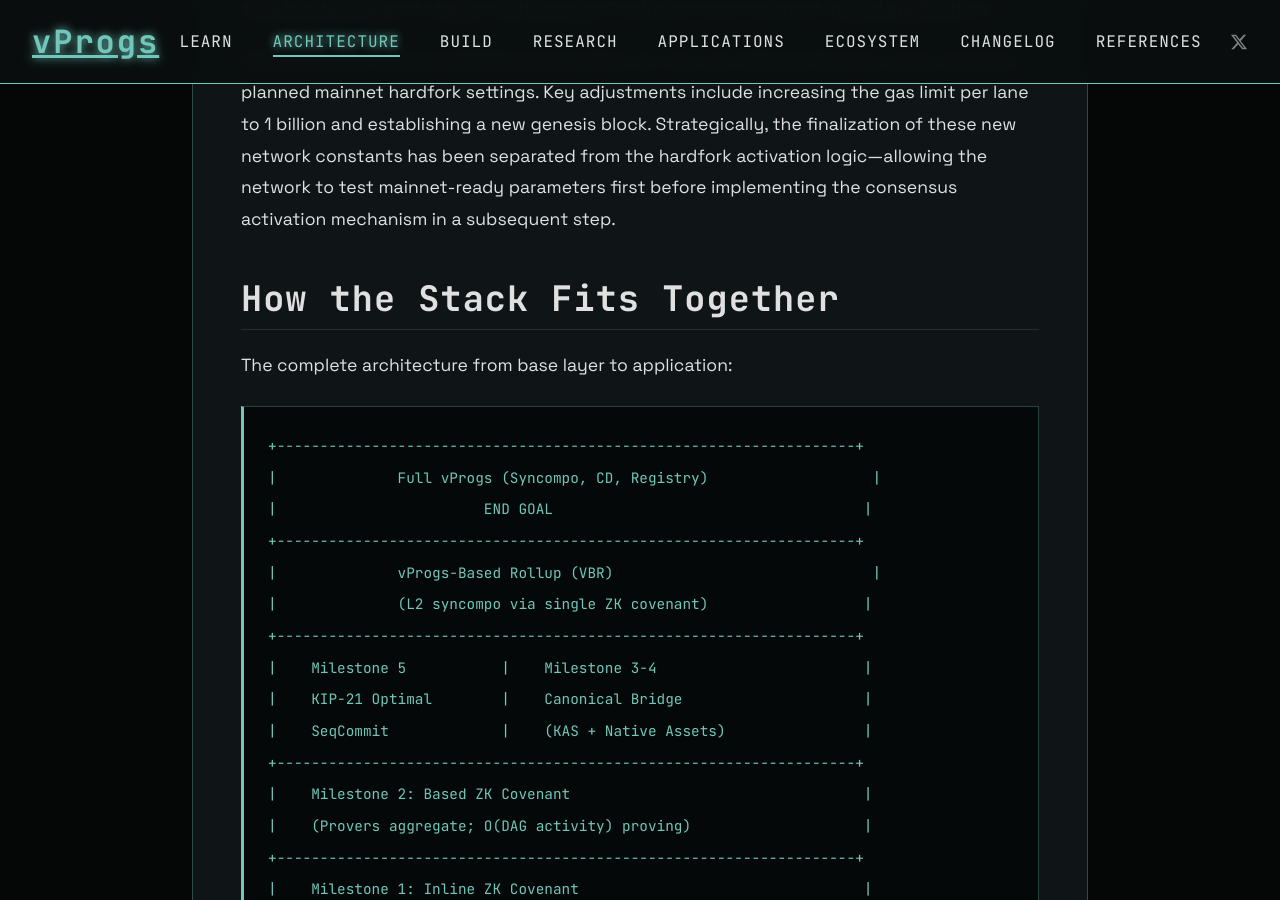
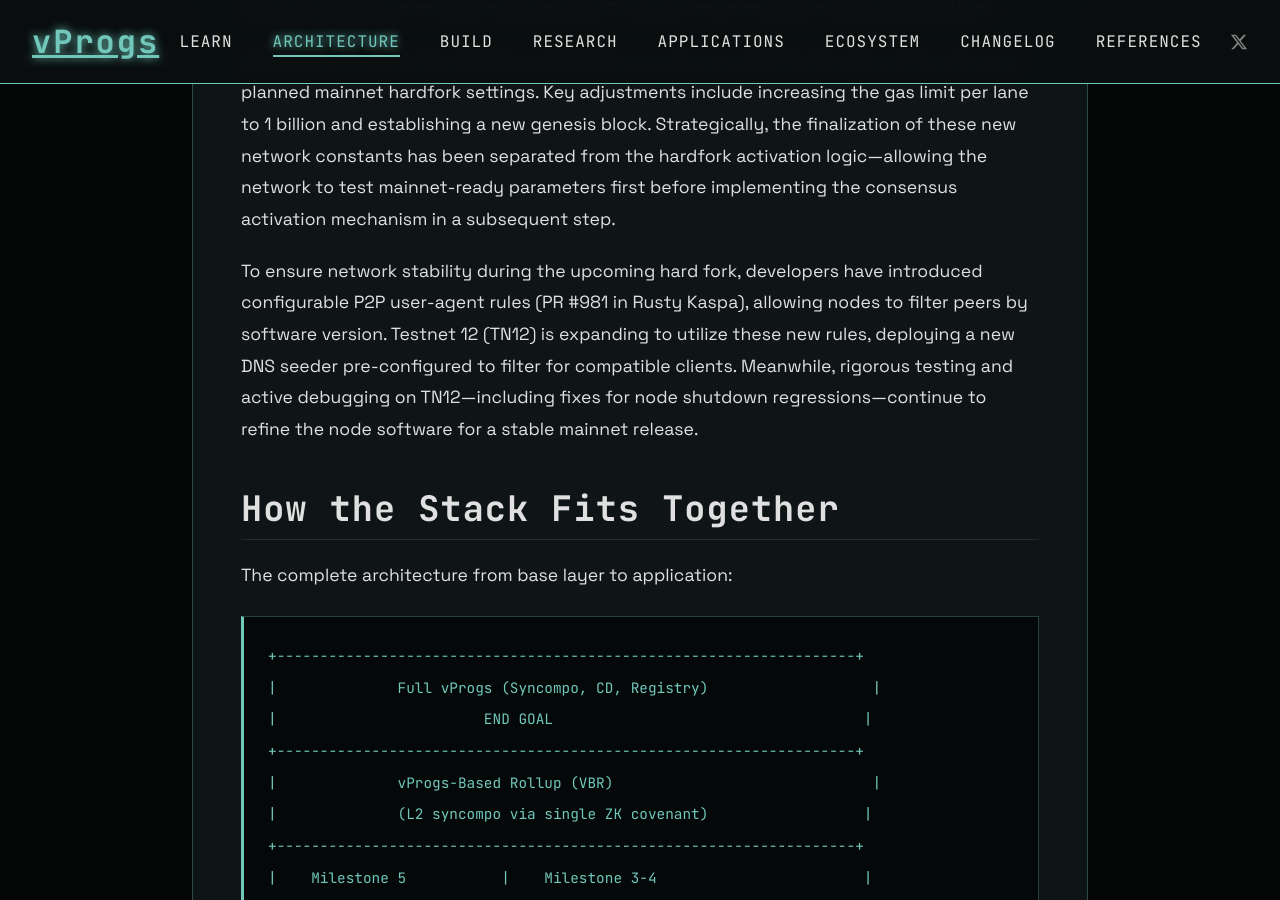
Before and after one commit to creative-inference/vprogs.xyz, a Jekyll site: the page built from architecture/covenants.md, in a window 1280 px wide and 900 px high, scrolled down 18588 px. Built offline with Jekyll 4.4.1, drawn with Linux system fonts in a browser that asks for light colours.

Commit message:
Update TN12 testing details with P2P rules and debugging progress [auto]

```diff
--- a/architecture/covenants.md
+++ b/architecture/covenants.md
@@ -487,6 +487,11 @@
 
 Developers are currently finalizing parameters for the next Testnet 12 reset, which will mirror planned mainnet hardfork settings. Key adjustments include increasing the gas limit per lane to 1 billion and establishing a new genesis block. Strategically, the finalization of these new network constants has been separated from the hardfork activation logic—allowing the network to test mainnet-ready parameters first before implementing the consensus activation mechanism in a subsequent step.
 
+
+
+
+To ensure network stability during the upcoming hard fork, developers have introduced configurable P2P user-agent rules (PR #981 in Rusty Kaspa), allowing nodes to filter peers by software version. Testnet 12 (TN12) is expanding to utilize these new rules, deploying a new DNS seeder pre-configured to filter for compatible clients. Meanwhile, rigorous testing and active debugging on TN12—including fixes for node shutdown regressions—continue to refine the node software for a stable mainnet release.
+
 ## How the Stack Fits Together
 
 The complete architecture from base layer to application:
```
